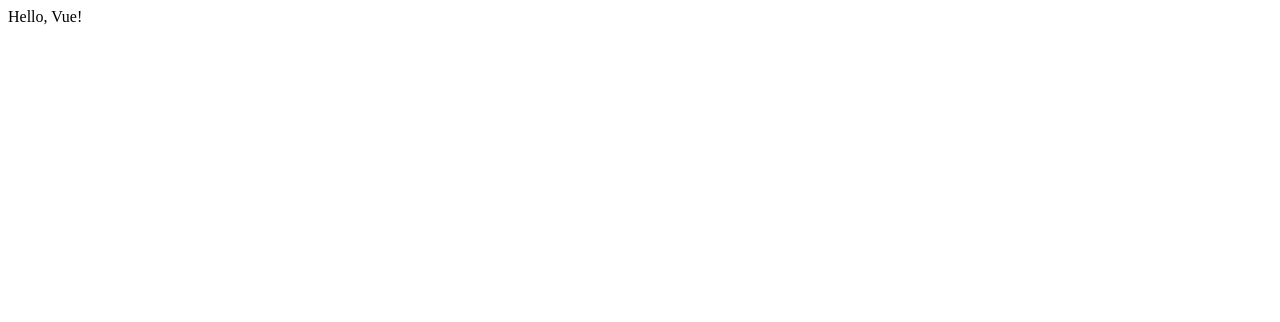
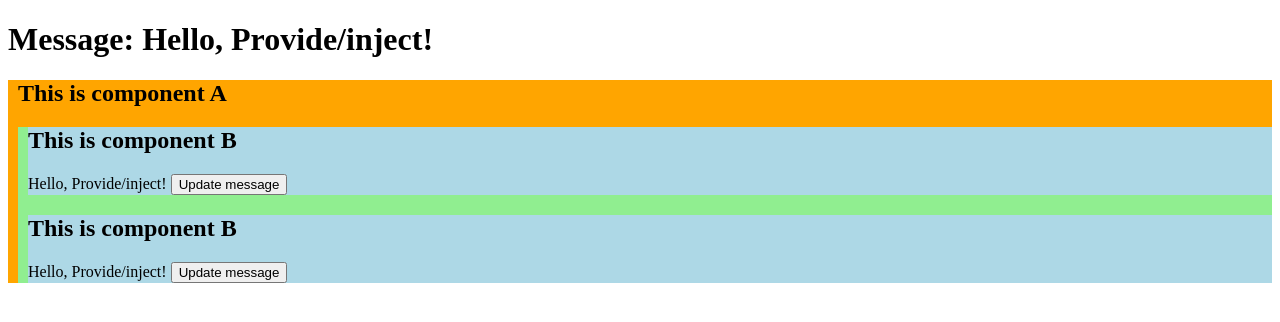
Before and after one commit to LdChambers/learn-vue-3-with-Landen, a Vue app: page / in a window 1280 px wide. Shown: the top 322 px of the page. Built offline with nearby package versions, Linux system fonts and the light colour scheme.

Commit message:
Pass data to descendant with provide and inject.

```diff
--- a/src/App.vue
+++ b/src/App.vue
@@ -1,13 +1,25 @@
 <template>
-  <div>
-    Hello, Vue!
+  <h1>Message: {{ message }}</h1>
+  <div style="background-color: orange; padding-left: 10px;">
+    <ComponentA />
   </div>
 </template>
 
 <script setup>
+import { ref, provide, onUpdated, readonly } from 'vue'
+import ComponentA from './ComponentA.vue';
 
+let message = ref('Hello, Provide/inject!')
+
+function updateMessage() {
+  message.value = 'Hello, Provide/inject! Updated!'
+
+}
+
+let count = ref(0)
+provide('read-only-count', readonly(count))
+
+provide('msg', {message, updateMessage})
 </script>
 
-<style lang="scss" scoped>
-
-</style>
+<style scoped></style>
--- /dev/null
+++ b/src/ComponentA.vue
@@ -0,0 +1,17 @@
+<template>
+    <h2>
+        This is component A
+    </h2>
+    <div style="background-color: lightgreen; padding-left: 10px;">
+        <ComponentB></ComponentB>
+        <ComponentB></ComponentB>
+    </div>
+</template>
+
+<script setup>
+import ComponentB from './ComponentB.vue';
+</script>
+
+<style scoped>
+
+</style>
--- /dev/null
+++ b/src/ComponentB.vue
@@ -0,0 +1,19 @@
+<template>
+    <div style="background-color: lightblue;">
+        <h2>
+        This is component B
+        </h2>
+        {{ messageFromApp }}
+        <button @click="updateMessage">Update message</button>
+    </div>
+</template>
+
+<script setup>
+import { inject } from 'vue'
+
+let {message: messageFromApp, updateMessage} = inject('msg', 'default message')
+</script>
+
+<style scoped>
+
+</style>
```
